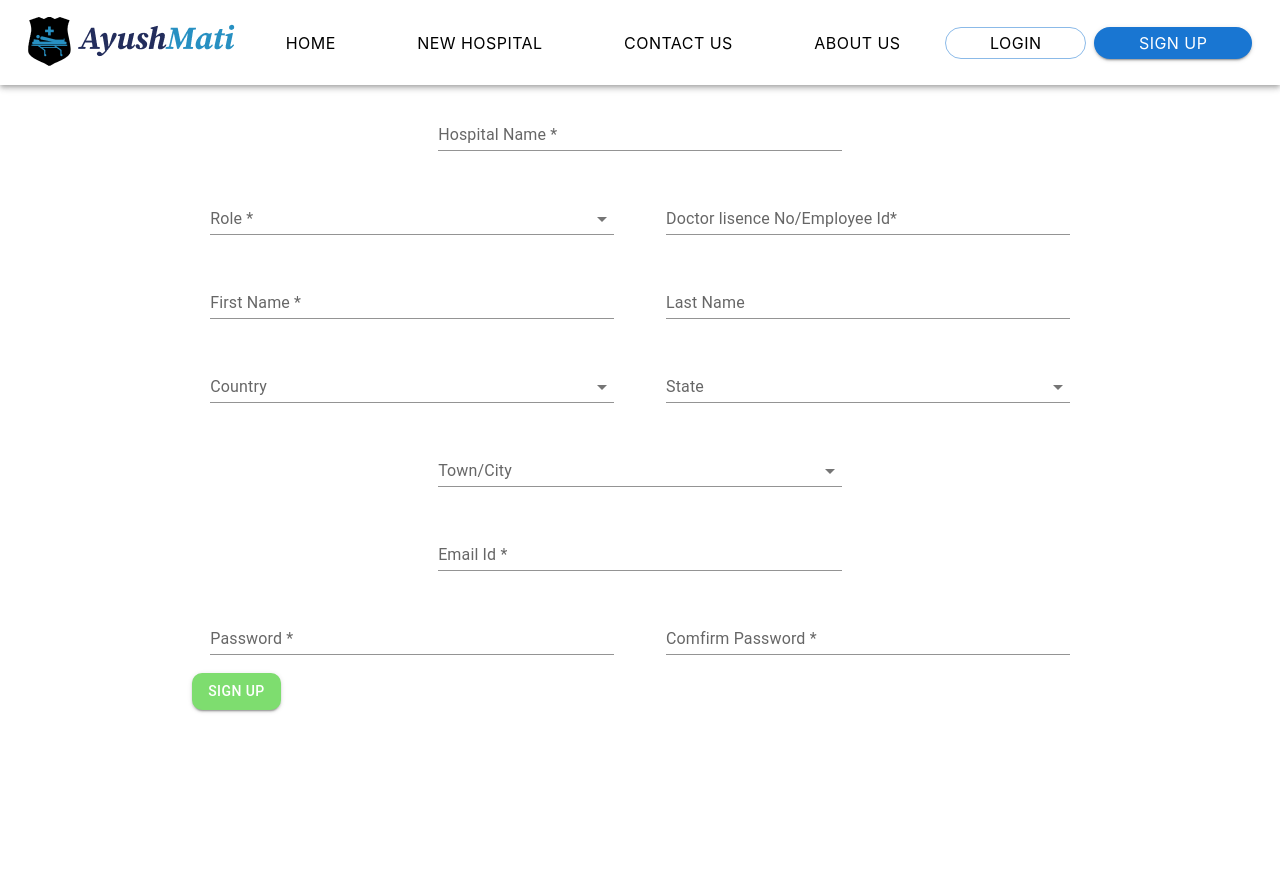
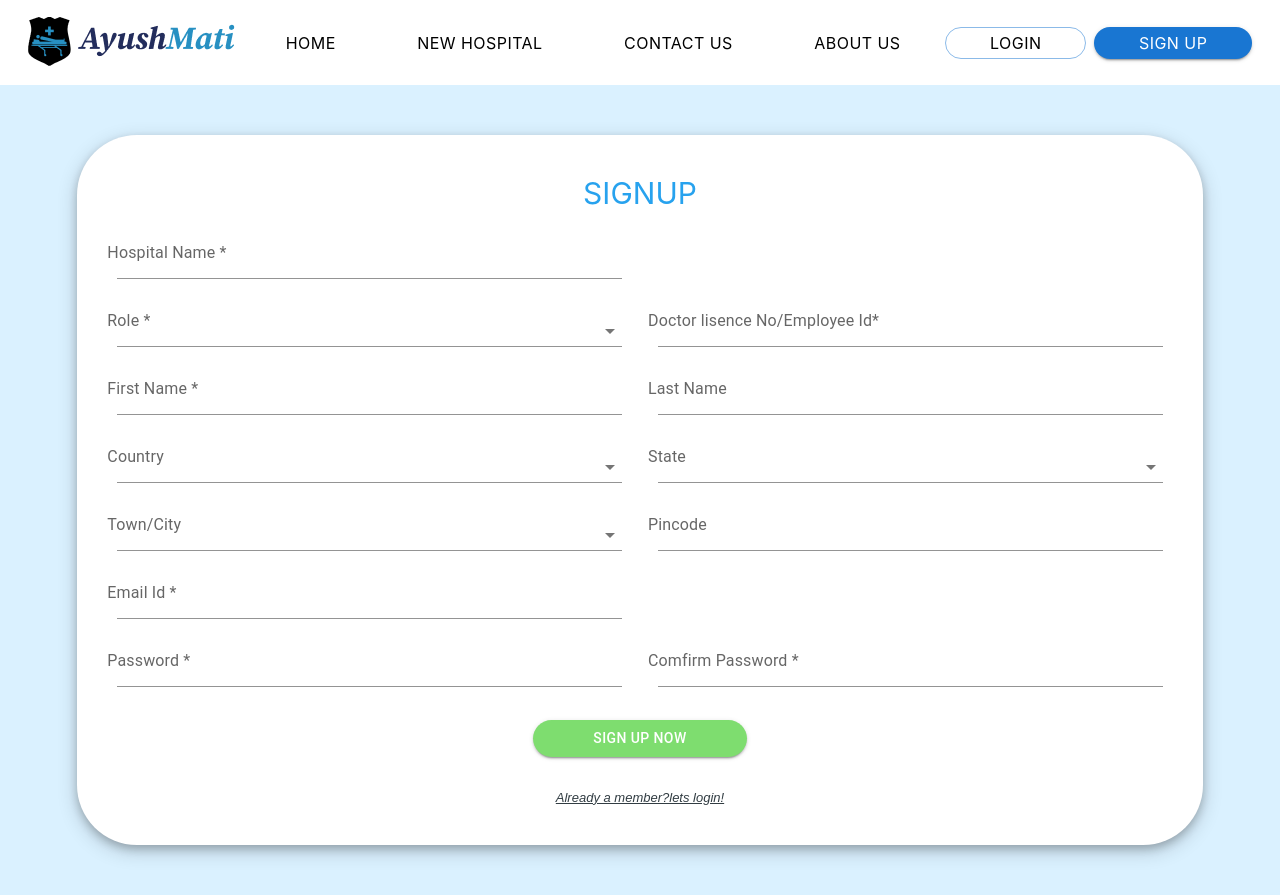
Before and after one commit to pesto-students/team-chiranjib-1-ayushmati, a React (Create React App) app: page /signup in a window 1280 px wide. Before the commit the page ends 800 px from the top, so only its background shows below. Built offline with nearby package versions, Linux system fonts and the light colour scheme.

Commit message:
added styles for signup page

```diff
--- a/src/Components/SignupAndLogin/Login.js
+++ b/src/Components/SignupAndLogin/Login.js
@@ -1,9 +1,9 @@
 import { useForm } from "react-hook-form";
-import TextField from "@mui/material/TextField";
+import TextField from '@mui/material/TextField';
 import Button from "@mui/material/Button";
 import NavigationBar from "../NavgationBar/NavigationBar";
-import {Link} from "react-router-dom";
-import "./login.css"
+import { Link } from "react-router-dom";
+import "./login.css";
 
 function Login() {
   const {
@@ -19,16 +19,14 @@ function Login() {
   return (
     <>
       <NavigationBar />
-      <div className="loginouter">
-          <div
-            className="login-inner-div"
-          >
-            <form  className="login-form" onSubmit={handleSubmit(onSubmit)}>
+      <div className="login-outer-div">
+        <div className="login-inner-div">
+          <form className="login-form" onSubmit={handleSubmit(onSubmit)}>
             <div className="form-control">
-              <h1>LOGIN</h1>
+              <h1 className="login-text">LOGIN</h1>
             </div>
             <div className="form-control">
-                <TextField
+              <TextField className="signup-text-field"
                 id="User-Number-Id"
                 label="Doctor lisence No/Employee Id*"
                 placeholder="APH123456"
@@ -45,7 +43,7 @@ function Login() {
             </div>
 
             <div className="form-control">
-                <TextField
+              <TextField className="signup-text-field"
                 id="Password-Id"
                 label="Password *"
                 type="password"
@@ -61,7 +59,10 @@ function Login() {
               />
             </div>
             <div className="form-control-password">
-              <Link className="signup-link" to="/signup"> forgot password?</Link>
+              <Link className="signup-link" to="/signup">
+                {" "}
+                forgot password?
+              </Link>
             </div>
 
             <div className="form-control">
@@ -69,20 +70,21 @@ function Login() {
                 sx={{
                   borderRadius: 8,
                   backgroundColor: "#7EDD6F",
-                  paddingLeft:'60px',
-                  paddingRight:'60px'
+                  paddingLeft: "60px",
+                  paddingRight: "60px",
                 }}
                 variant="contained"
                 type="submit"
               >
                 Login
               </Button>
-
             </div>
             <div className="form-control">
-              <Link className="signup-link" to="/signup"> Not a member? Register here</Link>
+              <Link className="signup-link" to="/signup">
+                {" "}
+                Not a member? Register here
+              </Link>
             </div>
-
           </form>
         </div>
       </div>
--- a/src/Components/SignupAndLogin/Signup.js
+++ b/src/Components/SignupAndLogin/Signup.js
@@ -1,11 +1,14 @@
 import { useForm } from "react-hook-form";
 import { stateList, countryList, roleList, townCityList } from "./OptionList";
-import Box from "@mui/material/Box";
 import TextField from "@mui/material/TextField";
 import MenuItem from "@mui/material/MenuItem";
 import Button from "@mui/material/Button";
 import Stack from "@mui/material/Stack";
+import Box from "@mui/material/Box";
+import { Link } from "react-router-dom";
+
 import NavigationBar from "../NavgationBar/NavigationBar";
+import "./signup.css";
 
 function Signup() {
   const {
@@ -21,18 +24,23 @@ function Signup() {
 
   return (
     <>
-     <NavigationBar/>
+      <NavigationBar />
+      <div className="signup-outer-div">
+        <div className="signup-inner-div">
           <Box
             sx={{
-          "& .MuiTextField-root": { m: 1, width: "40ch" },
+              "& .MuiTextField-root": { p: "10px", width: "50ch" },
             }}
             noValidate
             autoComplete="off"
           >
-        <div className="signup-div" style={{justifyContent:"center",display:"flex",alignContent:"center"}}>
             <form onSubmit={handleSubmit(onsubmit)}>
             <div className="form-control">
+              <h1 className="login-text">SIGNUP</h1>
+            </div>
+              <div className="sign-up-elements-div">
                 <TextField
+                  className="signup-text-field"
                   id="outlined-required"
                   label="Hospital Name *"
                   placeholder="Apollo Hospital"
@@ -49,8 +57,9 @@ function Signup() {
               </div>
 
               <Stack spacing={2} direction="row">
-              <div className="form-control">
+                <div className="sign-up-elements-div">
                   <TextField
+                    className="signup-text-field"
                     id="outlined-select-currency"
                     select
                     label="Role *"
@@ -72,8 +81,9 @@ function Signup() {
                     ))}
                   </TextField>
                 </div>
-              <div className="form-control">
+                <div className="sign-up-elements-div">
                   <TextField
+                    className="signup-text-field"
                     id="User-Number-Id"
                     label="Doctor lisence No/Employee Id*"
                     placeholder="APH123456"
@@ -91,8 +101,9 @@ function Signup() {
               </Stack>
 
               <Stack spacing={2} direction="row">
-              <div className="form-control">
+                <div className="sign-up-elements-div">
                   <TextField
+                    className="signup-text-field"
                     id="First-Name-Id"
                     label="First Name *"
                     placeholder="Virat"
@@ -108,8 +119,9 @@ function Signup() {
                   />
                 </div>
 
-              <div className="form-control">
+                <div className="sign-up-elements-div">
                   <TextField
+                    className="signup-text-field"
                     id="Last-Name-Id"
                     label="Last Name"
                     placeholder="Kholi"
@@ -120,8 +132,9 @@ function Signup() {
               </Stack>
 
               <Stack spacing={2} direction="row">
-              <div className="form-control">
+                <div className="sign-up-elements-div">
                   <TextField
+                    className="signup-text-field"
                     id="Country-ID"
                     select
                     label="Country"
@@ -137,8 +150,9 @@ function Signup() {
                   </TextField>
                 </div>
 
-              <div className="form-control">
+                <div className="sign-up-elements-div">
                   <TextField
+                    className="signup-text-field"
                     id="State-ID"
                     select
                     label="State"
@@ -155,8 +169,10 @@ function Signup() {
                 </div>
               </Stack>
 
-            <div className="form-control">
+              <Stack spacing={2} direction="row">
+                <div className="sign-up-elements-div">
                   <TextField
+                    className="signup-text-field"
                     id="Town-City-ID"
                     select
                     label="Town/City"
@@ -171,9 +187,21 @@ function Signup() {
                     ))}
                   </TextField>
                 </div>
+                <div className="sign-up-elements-div">
+                  <TextField
+                    className="signup-text-field"
+                    id="Pincode-Id"
+                    label="Pincode"
+                    placeholder="000123"
+                    variant="standard"
+                    {...register("pincode")}
+                  />
+                </div>
+              </Stack>
 
-            <div className="form-control">
+              <div className="sign-up-elements-div">
                 <TextField
+                  className="signup-text-field"
                   id="Email-Id"
                   label="Email Id *"
                   placeholder="abc123@gmail.com"
@@ -194,8 +222,9 @@ function Signup() {
               </div>
 
               <Stack spacing={2} direction="row">
-              <div className="form-control">
+                <div className="sign-up-elements-div">
                   <TextField
+                    className="signup-text-field"
                     id="Password-Id"
                     label="Password *"
                     type="password"
@@ -211,8 +240,9 @@ function Signup() {
                   />
                 </div>
 
-              <div className="form-control">
+                <div className="sign-up-elements-div">
                   <TextField
+                    className="signup-text-field"
                     id="Confirm-Password-Id"
                     label="Comfirm Password *"
                     type="password"
@@ -234,20 +264,32 @@ function Signup() {
                 </div>
               </Stack>
 
+              <div className="signup-btn">
                 <Button
-              style={{
-                borderRadius: 10,
+                  sx={{
+                    borderRadius: 20,
                     backgroundColor: "#7EDD6F",
-                justifyContent:"center"
+                    justifyContent: "center",
+                    paddingLeft: "60px",
+                  paddingRight: "60px",
                   }}
                   variant="contained"
                   type="submit"
                 >
-              Sign Up
+                  SIGN UP NOW
                 </Button>
+              </div>
+
+              <div className="form-control">
+              <Link className="signup-link" to="/login">
+                {" "}
+                Already a member?lets login!
+              </Link>
+            </div>
             </form>
+          </Box>
         </div>
-      </Box>
+      </div>
     </>
   );
 }
--- a/src/Components/SignupAndLogin/login.css
+++ b/src/Components/SignupAndLogin/login.css
@@ -1,6 +1,6 @@
-.loginouter{
+.login-outer-div{
     background-color: #DAF1FF;
-    height: 100svh;
+    height: 100vh;
     display: flex;
     justify-content: center;
     align-items: center;
@@ -8,7 +8,6 @@
 }
 .MuiTextField-root{
     width: 60ch;
-    margin: 3;
 }
 .login-form{
     display: flex;
@@ -47,7 +46,7 @@
     color: #323d43;
 }
 
-h1{
+.login-text{
     margin-top: 0;
     margin-bottom: 0;
     color: #27a2ee;
--- /dev/null
+++ b/src/Components/SignupAndLogin/signup.css
@@ -0,0 +1,34 @@
+.signup-outer-div{
+    background-color: #DAF1FF;
+    height: 100%;
+    display: flex;
+    justify-content: center;
+    align-items: center;
+
+}
+
+.signup-inner-div{
+    margin: 50px;
+    padding: 30px;
+    background-color:white;
+    border-radius: 60px;
+    justify-content: center;
+    display: flex;
+    align-content: center;
+    box-shadow: 0 4px 8px 0 rgba(0, 0, 0, 0.2), 0 6px 20px 0 rgba(0, 0, 0, 0.19);
+}
+
+.signup-btn{
+    padding: 20px;
+    display: flex;
+    margin: 3px;
+    align-items: center;
+    justify-content: center;
+}
+
+/* .sign-up-elements-div{
+    padding: 10px ;
+    display: flex;
+    align-items: center;
+    justify-content: center;
+} */
```
Lines whose indentation alone changed are shown as unchanged.
